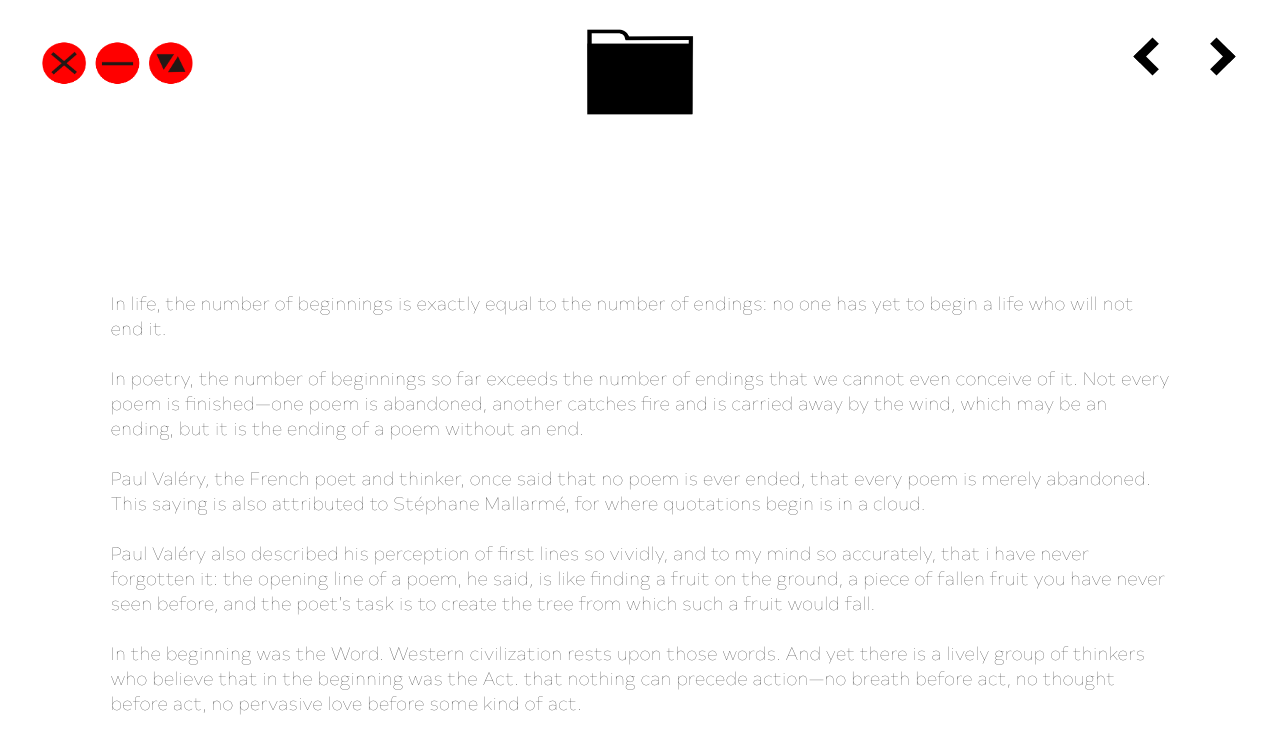
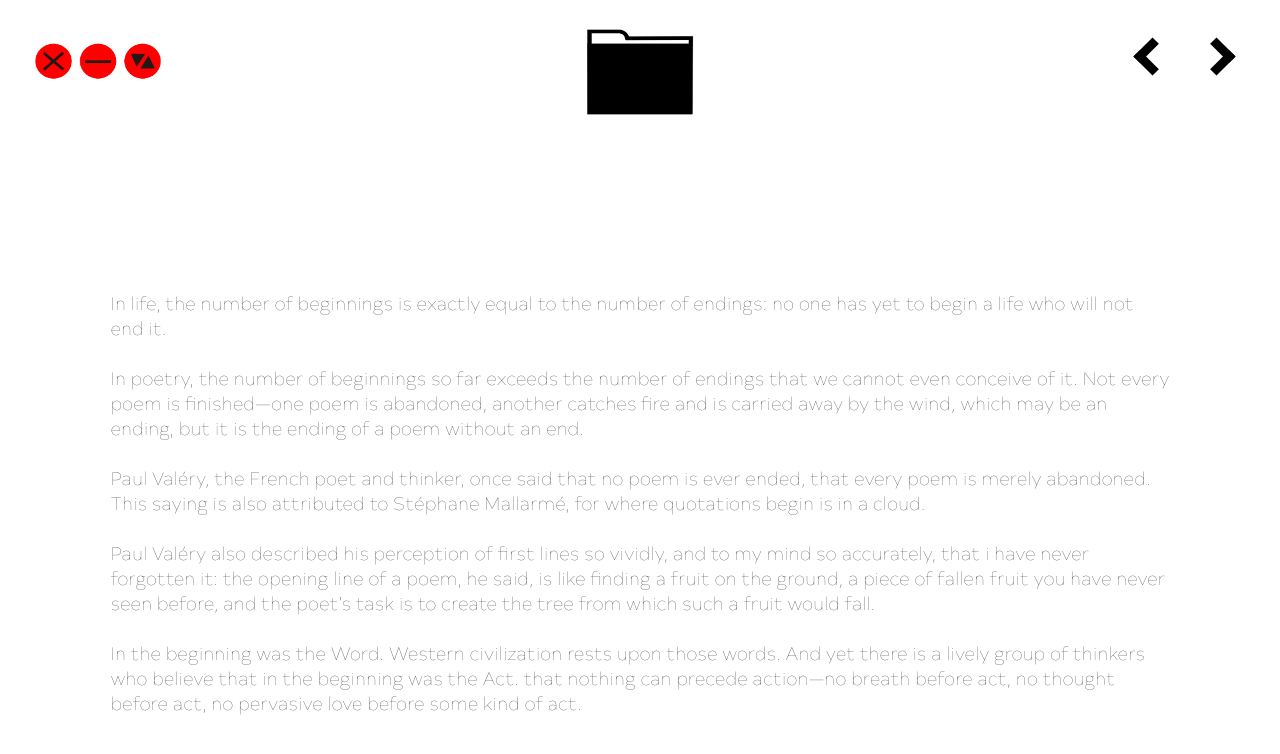
Before and after one commit to Viviinn/Viviinn.github.io, a plain HTML site: page on beginnings/frame/frame.html in a window 1280 px wide. Drawn offline with Linux system fonts and the light colour scheme.

Commit message:
change
change

```diff
--- a/on beginnings/frame/frame.css
+++ b/on beginnings/frame/frame.css
@@ -26,10 +26,10 @@
   }
 
   .circle img {
-    width:18vw;
-    height: 8vw;
+    width: 15vw;
+    height: 6.7vw;
     position:absolute;
-    bottom:86.5vh;
+    bottom:87.6vh;
     left:0vw;
 
   }
--- a/on beginnings/frame1/frame1.css
+++ b/on beginnings/frame1/frame1.css
@@ -23,7 +23,7 @@ svg {
     width:320px;
   position: absolute;
   right:100px;
-  bottom: -400px;
+  bottom: -500px;
 
 }
 
@@ -54,7 +54,7 @@ path.cls-1:hover {
 .folder4 svg{
     position:absolute;
     width:315px;
-    bottom: -750px;
+    bottom: -900px;
     right:100px;
 }
 
--- a/on beginnings/frame2/frame2.css
+++ b/on beginnings/frame2/frame2.css
@@ -25,11 +25,12 @@ align-items: center;
 }
 
 .circle img {
-  width:18vw;
-  height: 8vw;
+  width: 15vw;
+  height: 6.7vw;
   position:absolute;
-  bottom:86.5vh;
+  bottom:87.6vh;
   left:0vw;
+
 
 }
 
--- a/on beginnings/frame3/frame3.css
+++ b/on beginnings/frame3/frame3.css
@@ -25,11 +25,12 @@ align-items: center;
   }
 
   .circle img {
-    width:18vw;
-    height: 8vw;
+    width: 15vw;
+    height: 6.7vw;
     position:absolute;
-    bottom:86.5vh;
+    bottom:87.6vh;
     left:0vw;
+
 
   }
 
--- a/on beginnings/frame4/frame4.css
+++ b/on beginnings/frame4/frame4.css
@@ -25,11 +25,12 @@ align-items: center;
   }
 
   .circle img {
-    width:18vw;
-    height: 8vw;
+    width: 15vw;
+    height: 6.7vw;
     position:absolute;
-    bottom:86.5vh;
+    bottom:87.6vh;
     left:0vw;
+
   }
 
   .arrow1 {
```
Also changed, not shown: on beginnings/frame1/frame1.html (+1 -1 lines).
